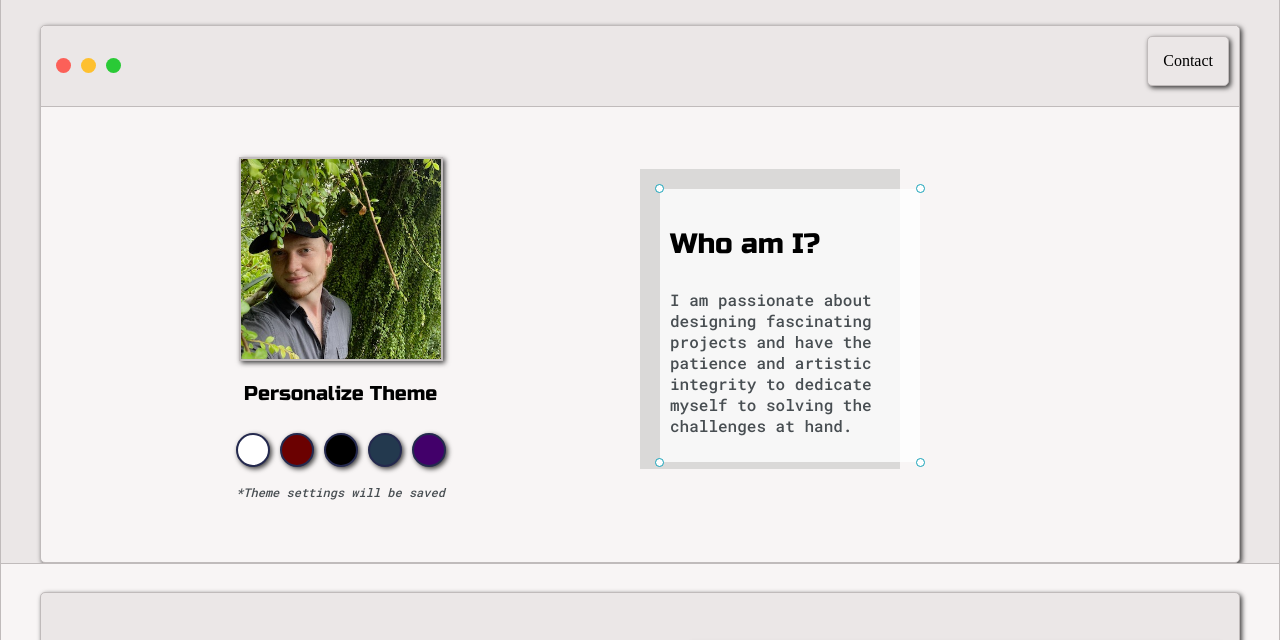
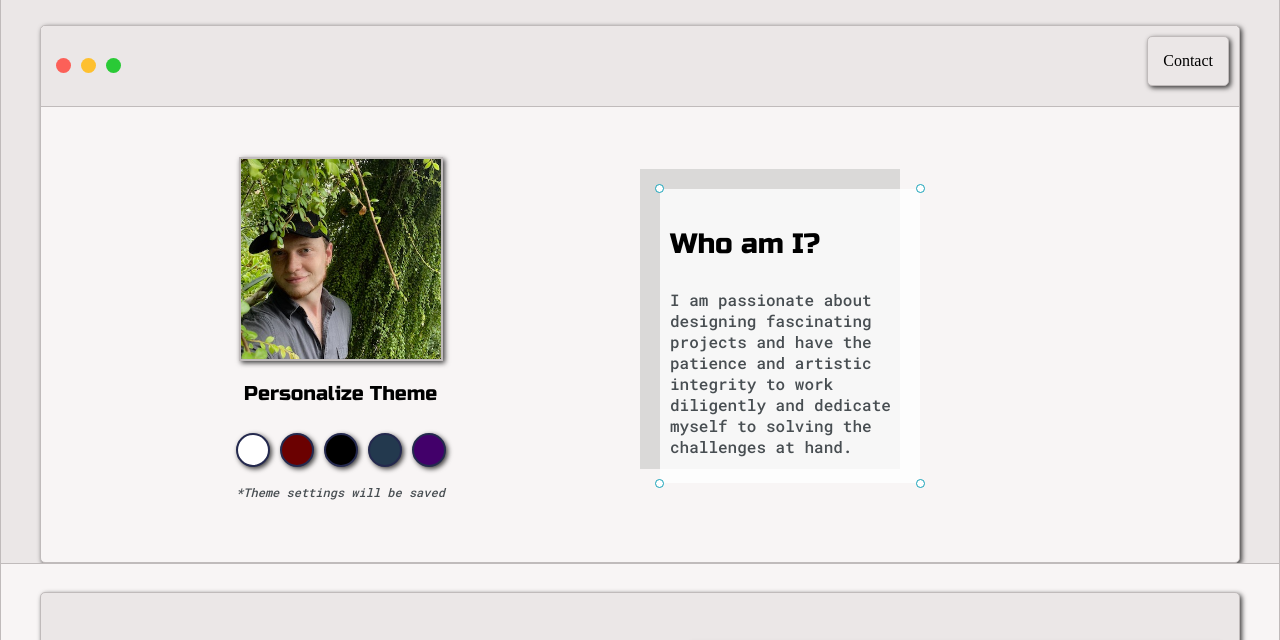
Before and after one commit to ScrumMasterSequoia/PortfolioWebsite, a website: page index.html in a window 1280 px wide. Shown: the part 137-777 px from the top of the page. Drawn offline with Linux system fonts and the light colour scheme; grey boxes are pictures that could not be loaded.

Commit message:
update bio

```diff
--- a/index.html
+++ b/index.html
@@ -57,8 +57,8 @@
                             <h3>Who am I?</h3>
                             <p>
                                 I am passionate about designing fascinating projects and
-                                have the patience and artistic integrity to dedicate myself
-                                to solving the challenges at hand.
+                                have the patience and artistic integrity to work diligently and
+                                dedicate myself to solving the challenges at hand.
                             </p>
                             <div id="corner-bl" class="corner"></div>
                             <div id="corner-br" class="corner"></div>
```
